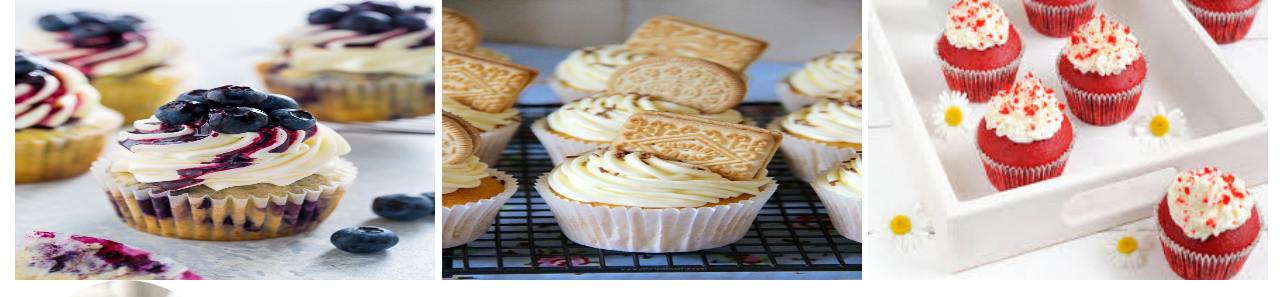
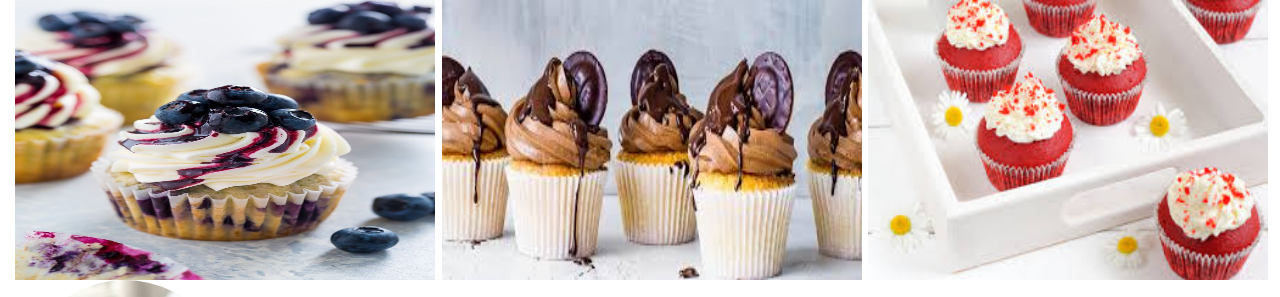
Before and after one commit to nimowairimu/Web-portfolio-, a plain HTML site: page index.html in a window 1280 px wide. Shown: the top 297 px of the page. Drawn offline with nearby package versions, Linux system fonts and the light colour scheme.

Commit message:
Change image on the row .

```diff
--- a/index.html
+++ b/index.html
@@ -15,7 +15,7 @@
        <img src="B.jpeg" width="420" height="280">
      </div>
      <div class="col-md-4">
-       <img src="C.jpeg" width="420" height="280">
+       <img src="bakes.jpg" width="420" height="280">
      </div>
      <div class="col-md-4">
       <img src="red-velvet.jpeg" width="400" height="280">
```
